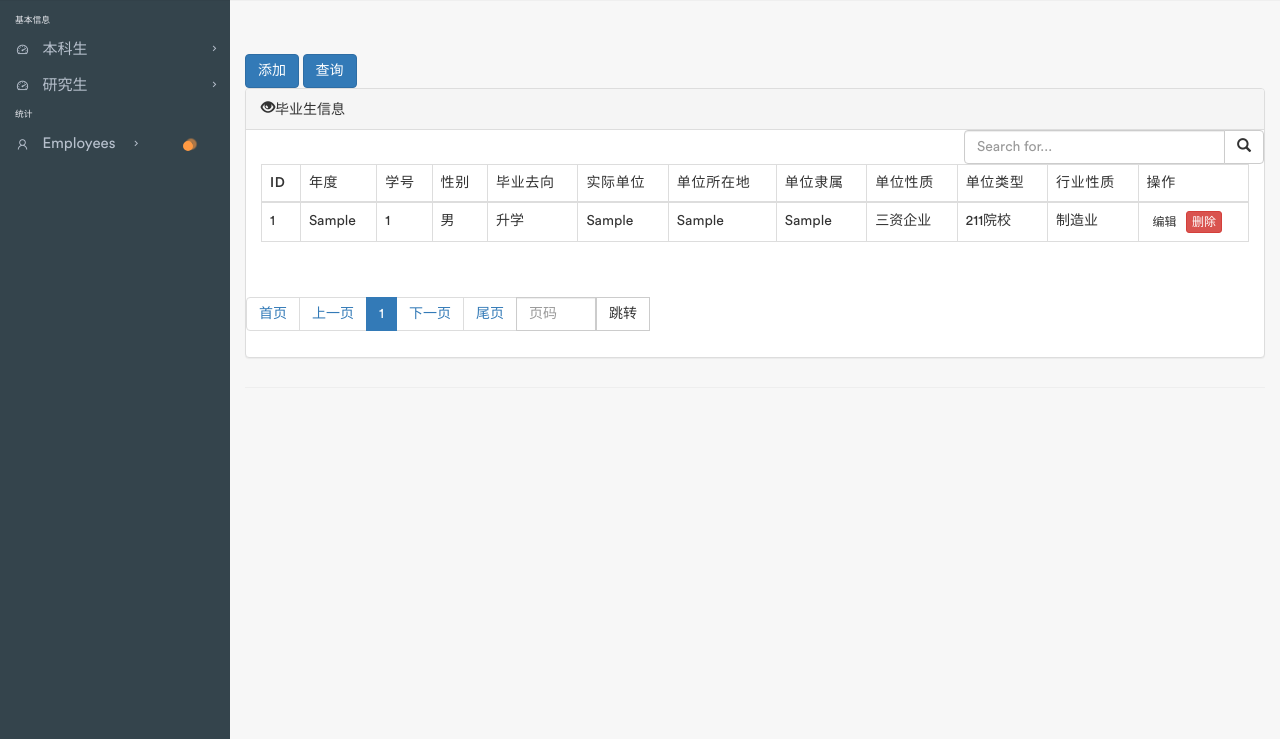
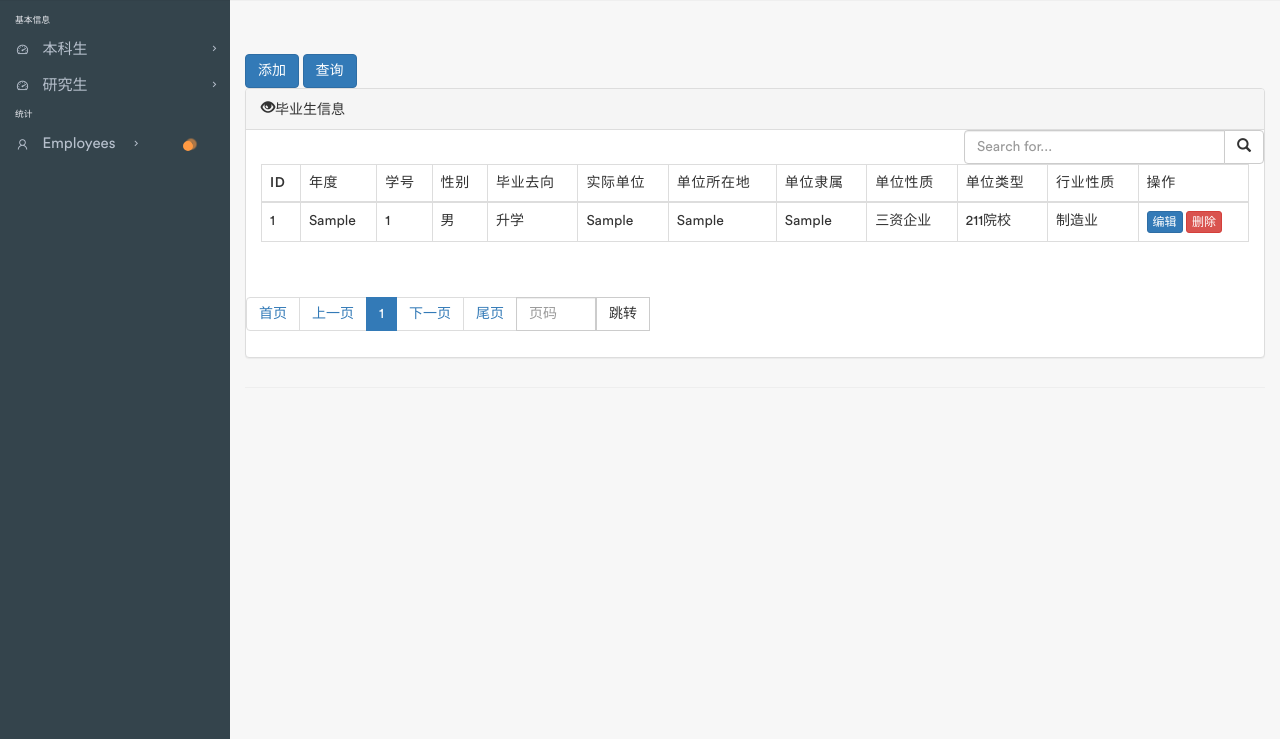
Before and after one commit to Dululu-xy/dbwork_1, a Django app: page /undergrade/list/ in a window 1280 px wide. Shown: the part 61-800 px from the top of the page. Run offline with Django 3.2, Linux system fonts and the light colour scheme; tables that the repository leaves empty hold one stand-in row (values such as "Sample post"); some libraries are stand-ins or nearby versions.

Commit message:
编辑按钮修改

```diff
--- a/dbapp/templates/undergrade_list.html
+++ b/dbapp/templates/undergrade_list.html
@@ -109,7 +109,7 @@
                         <td>{{ obj.get_type_display }}</td>
                         <td>{{ obj.get_industry_display }}</td>
                         <td>
-                            <input type="button" uid="{{ obj.id }}" class="btn btn-xs btn-edit" value="编辑">
+                            <input type="button" uid="{{ obj.id }}" class="btn btn-xs btn-primary btn-edit" value="编辑">
                             <input type="button" uid="{{ obj.id }}" class="btn  btn-danger btn-xs btn-delete"
                                    value="删除">
                         </td>
```
